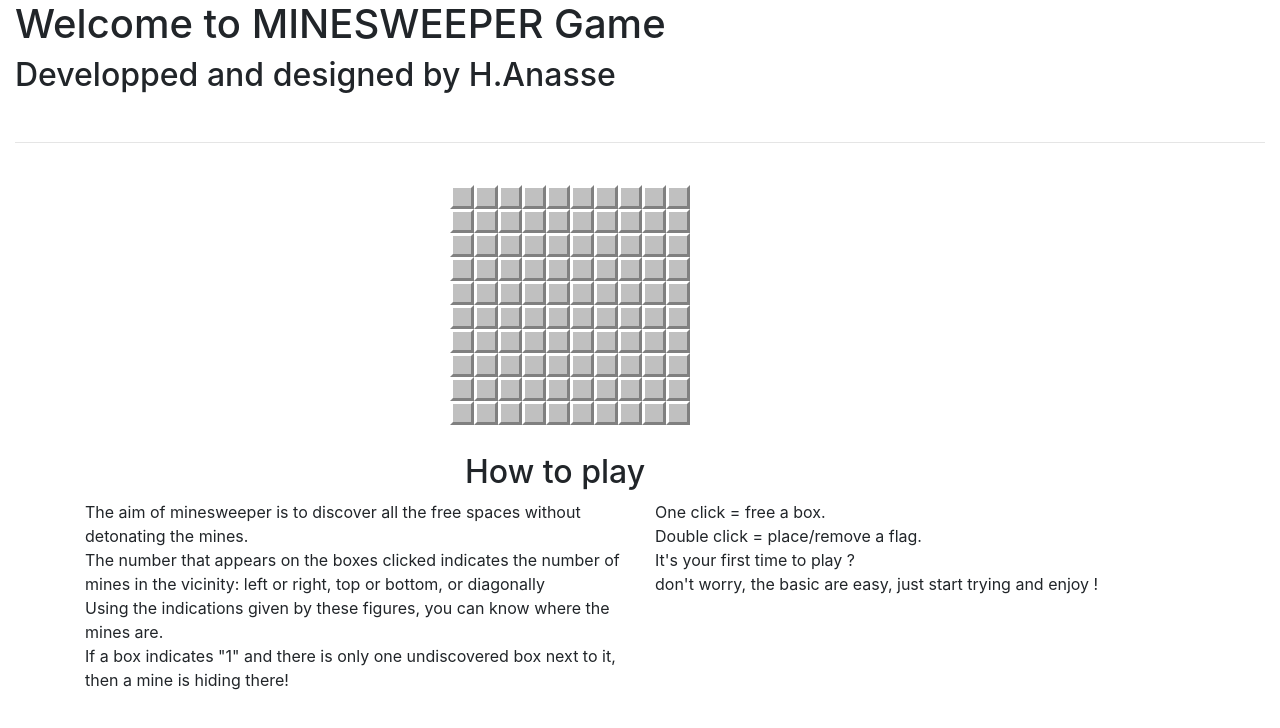
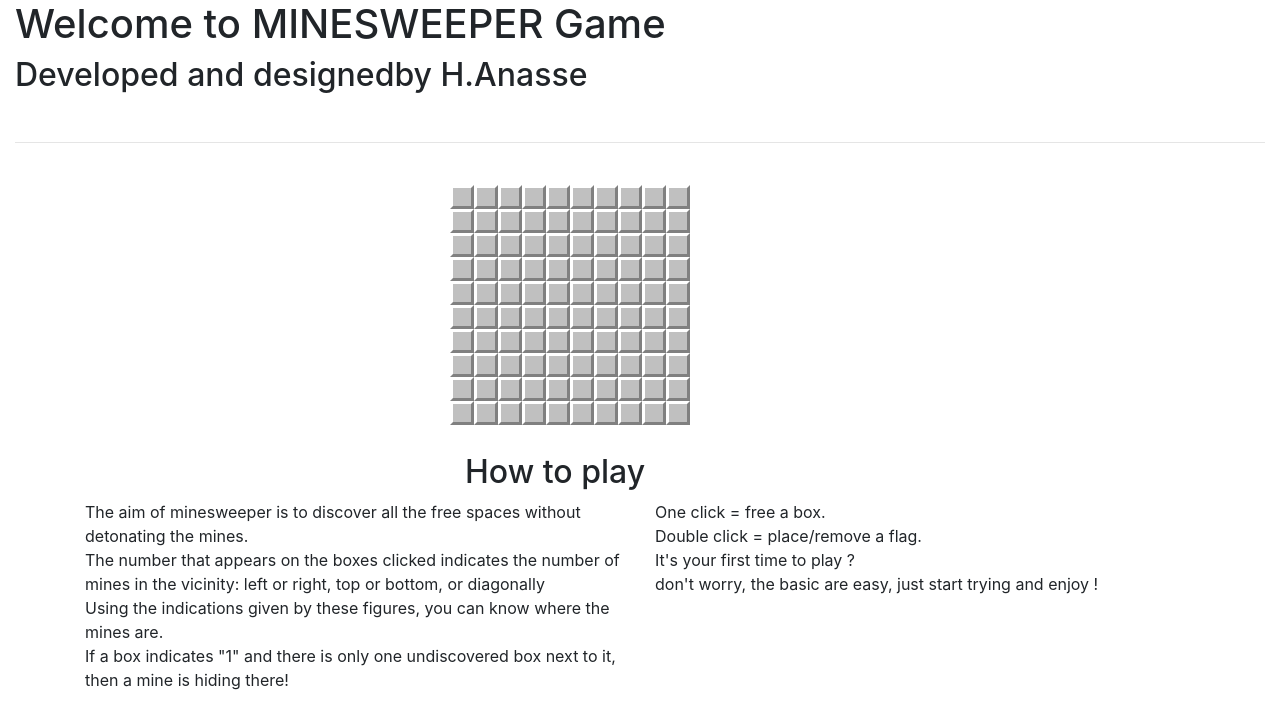
Before and after one commit to hanafianasse/MINESWEEPER, a plain HTML site: page index.html in a window 1280 px wide. Drawn offline with nearby package versions, Linux system fonts and the light colour scheme.

Commit message:
fix text spealing

```diff
--- a/index.html
+++ b/index.html
@@ -9,7 +9,7 @@
     <body>
         <div class="container-fluid">
             <h1>Welcome to MINESWEEPER Game</h1>
-            <h2>Developped and designed by H.Anasse</h2>
+            <h2>Developed and designedby H.Anasse</h2>
 
             <div class="collapse" id="youLostBox">
                 <div class="card card-body">
```
